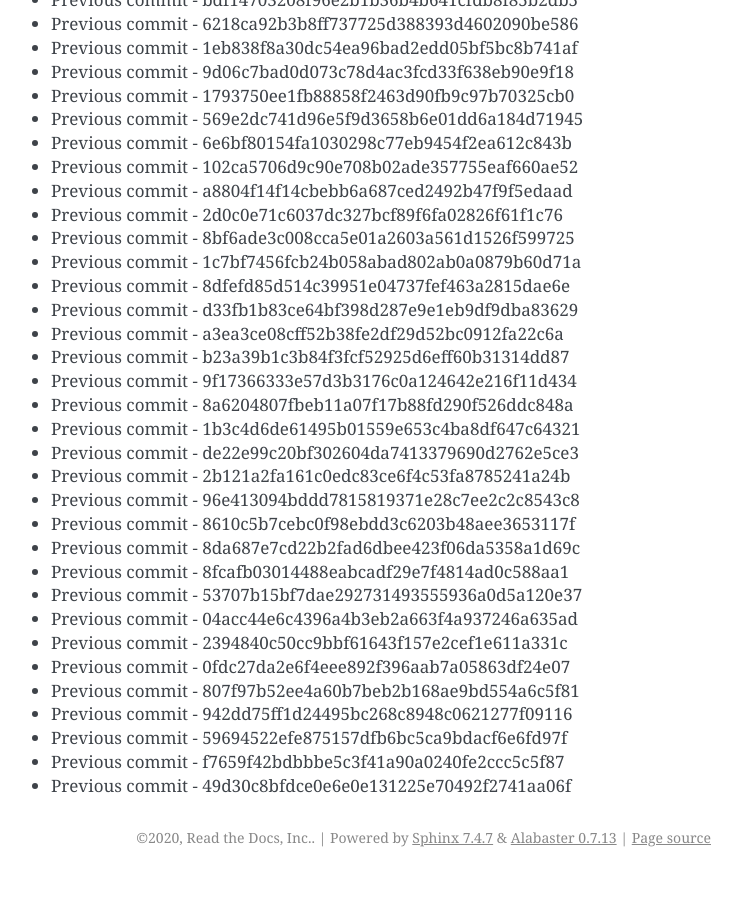
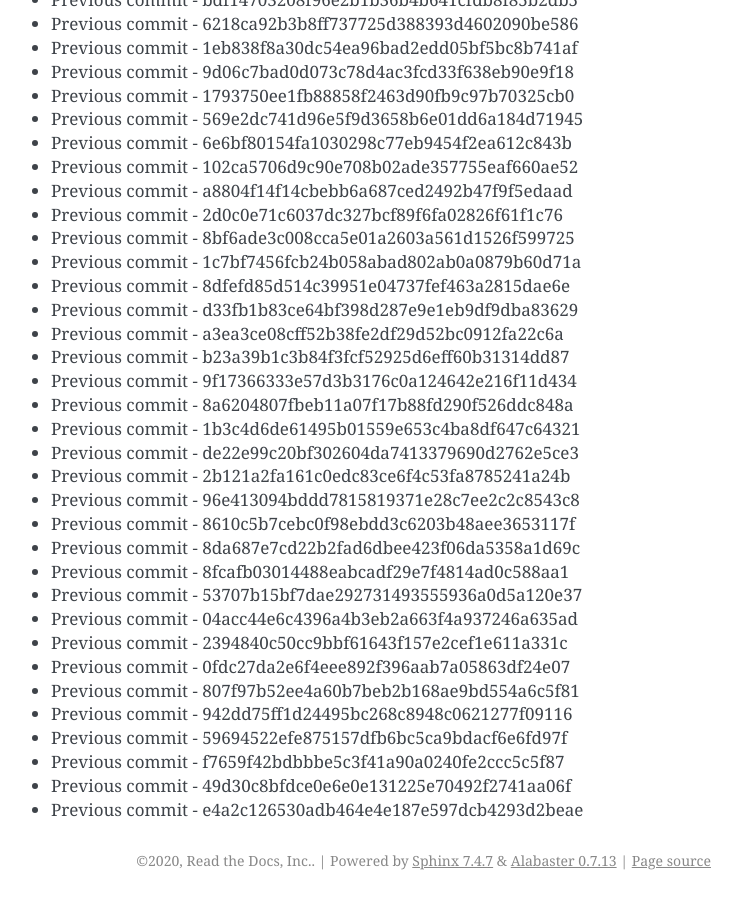
Before and after one commit to readthedocs/rtd-git-stresstest, a Sphinx documentation site: the page built from docs/updates.rst, in a window 1280 px wide and 900 px high, scrolled down 16837 px. Shown: the whole window, without its empty margins (399-1141 px from the left). Built offline with Sphinx 7.4.7, drawn with Linux system fonts in a browser that asks for light colours; before the commit the page ends 17714 px from its top, so only the background shows below that.

Commit message:
Generating commit from previous: e4a2c126530adb464e4e187e597dcb4293d2beae

```diff
--- a/docs/updates.rst
+++ b/docs/updates.rst
@@ -739,3 +739,4 @@ It can be tested for any performance characteristics.
 * Previous commit - 59694522efe875157dfb6bc5ca9bdacf6e6fd97f
 * Previous commit - f7659f42bdbbbe5c3f41a90a0240fe2ccc5c5f87
 * Previous commit - 49d30c8bfdce0e6e0e131225e70492f2741aa06f
+* Previous commit - e4a2c126530adb464e4e187e597dcb4293d2beae
```
